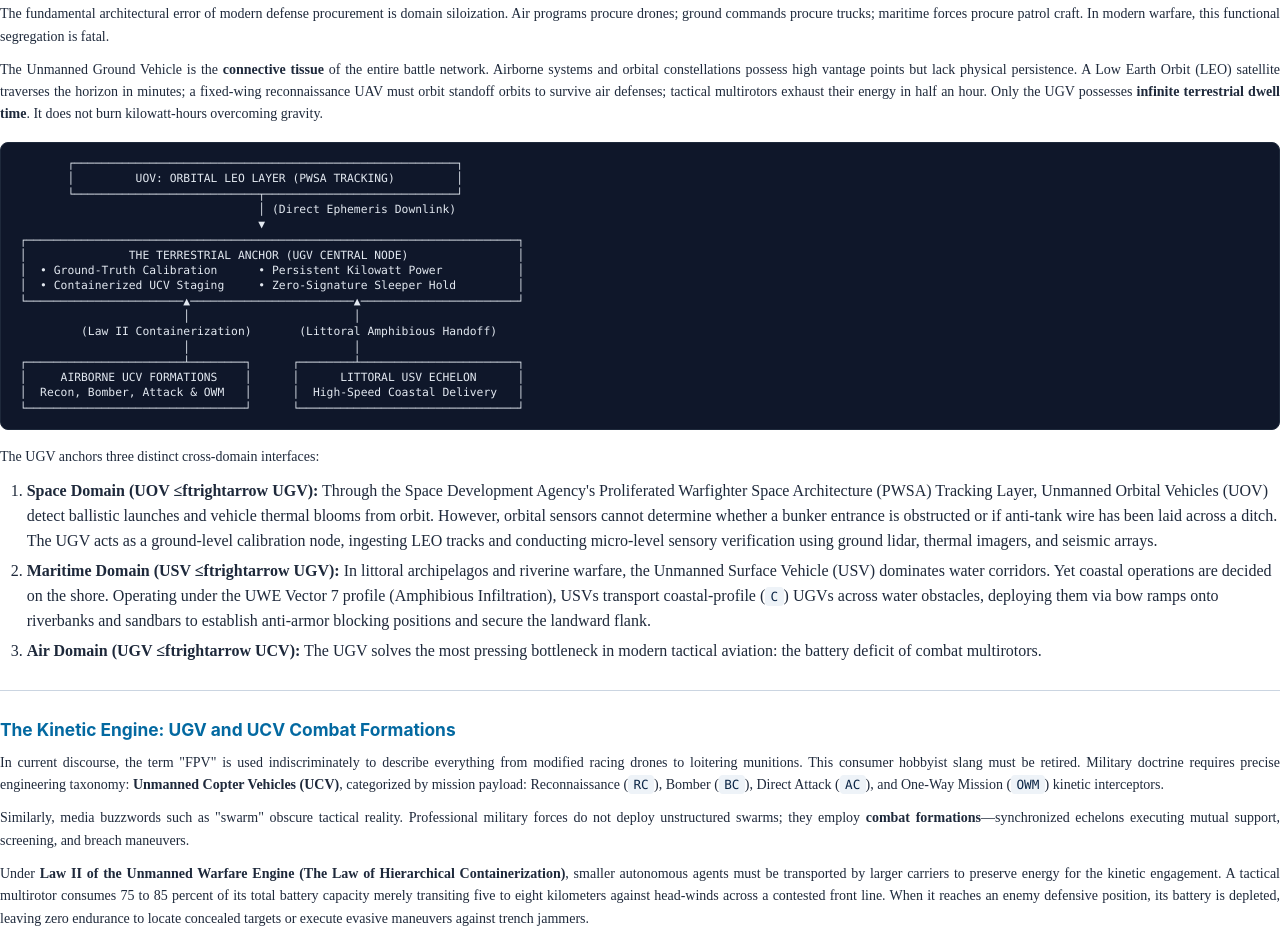
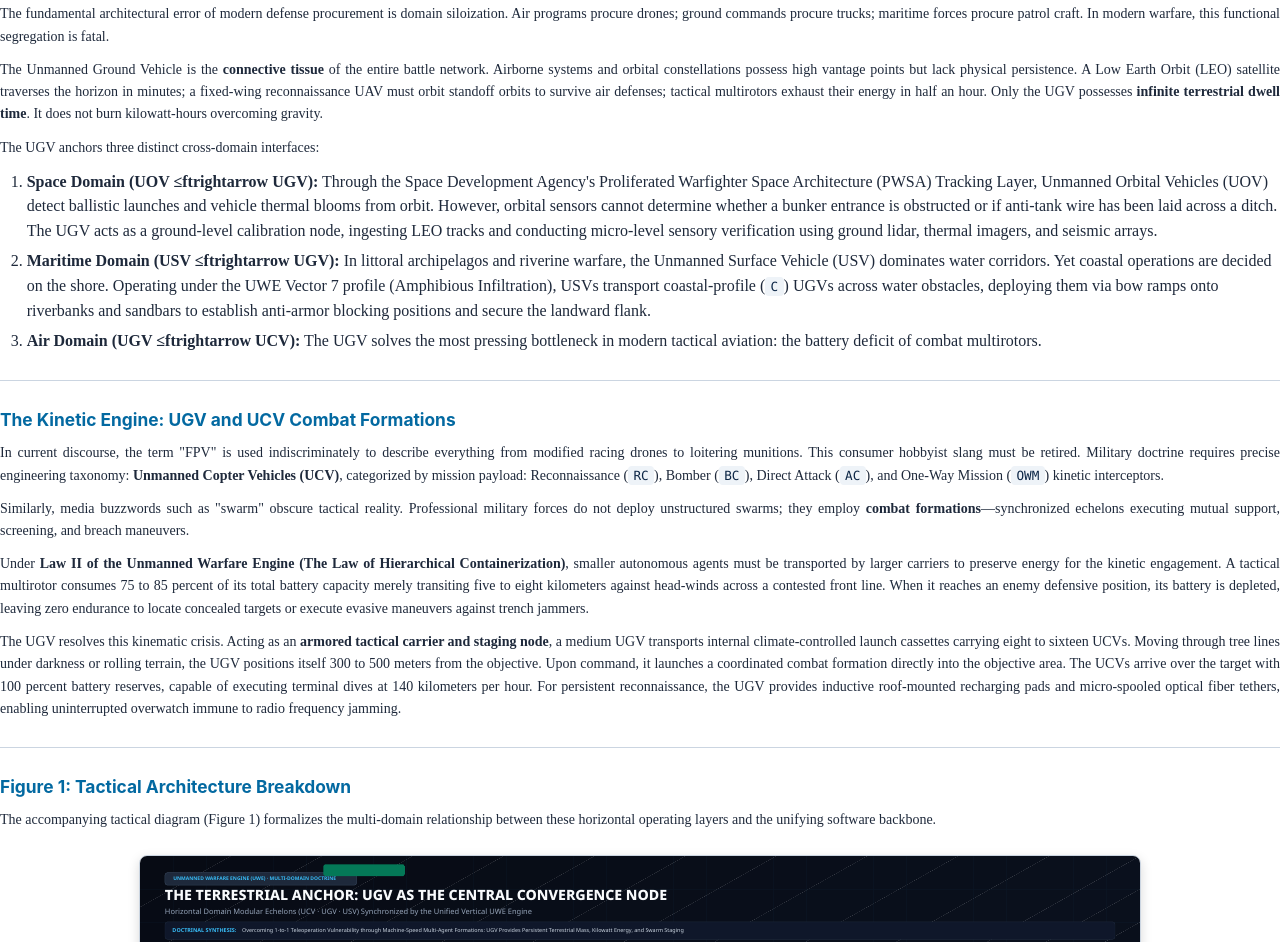
Before and after one commit to sshill/UWE-concept-proof, a plain HTML site: page UWE_MWI_West_Point_Essay.html in a window 1280 px wide. Shown: the part 1359-2301 px from the top of the page. Drawn offline with Linux system fonts and the light colour scheme.

Commit message:
style(mwi): remove redundant ASCII diagram duplicating Figure 1 [verified: antigravity]

```diff
--- a/UWE_MWI_West_Point_Essay.html
+++ b/UWE_MWI_West_Point_Essay.html
@@ -63,23 +63,6 @@
 <h3 style="font-size: 13pt; font-weight: 700; color: #0369a1; margin-top: 16pt; margin-bottom: 8pt; line-height: 1.35;">The Connective Backbone: UGV as Cross-Domain Convergence Node</h3>
 <p style="margin: 8pt 0; line-height: 1.6; text-align: justify; color: #1e293b; font-size: 10.5pt;">The fundamental architectural error of modern defense procurement is domain siloization. Air programs procure drones; ground commands procure trucks; maritime forces procure patrol craft. In modern warfare, this functional segregation is fatal.</p>
 <p style="margin: 8pt 0; line-height: 1.6; text-align: justify; color: #1e293b; font-size: 10.5pt;">The Unmanned Ground Vehicle is the <strong>connective tissue</strong> of the entire battle network. Airborne systems and orbital constellations possess high vantage points but lack physical persistence. A Low Earth Orbit (LEO) satellite traverses the horizon in minutes; a fixed-wing reconnaissance UAV must orbit standoff orbits to survive air defenses; tactical multirotors exhaust their energy in half an hour. Only the UGV possesses <strong>infinite terrestrial dwell time</strong>. It does not burn kilowatt-hours overcoming gravity.</p>
-<pre style="background: #0f172a; color: #e2e8f0; padding: 10pt 14pt; border-radius: 6pt; font-family: Consolas, monospace; font-size: 8.5pt; line-height: 1.35; overflow-x: auto; margin: 12pt 0; border: 1px solid #1e293b;">       ┌────────────────────────────────────────────────────────┐
-       │         UOV: ORBITAL LEO LAYER (PWSA TRACKING)         │
-       └───────────────────────────┬────────────────────────────┘
-                                   │ (Direct Ephemeris Downlink)
-                                   ▼
-┌────────────────────────────────────────────────────────────────────────┐
-│               THE TERRESTRIAL ANCHOR (UGV CENTRAL NODE)                │
-│  • Ground-Truth Calibration      • Persistent Kilowatt Power           │
-│  • Containerized UCV Staging     • Zero-Signature Sleeper Hold         │
-└───────────────────────▲────────────────────────▲───────────────────────┘
-                        │                        │
-         (Law II Containerization)       (Littoral Amphibious Handoff)
-                        │                        │
-┌───────────────────────┴────────┐      ┌────────┴───────────────────────┐
-│     AIRBORNE UCV FORMATIONS    │      │      LITTORAL USV ECHELON      │
-│  Recon, Bomber, Attack &amp; OWM   │      │  High-Speed Coastal Delivery   │
-└────────────────────────────────┘      └────────────────────────────────┘</pre>
 <p style="margin: 8pt 0; line-height: 1.6; text-align: justify; color: #1e293b; font-size: 10.5pt;">The UGV anchors three distinct cross-domain interfaces:</p>
 <ol style="margin: 8pt 0 8pt 20pt; padding-left: 0; line-height: 1.55;">
 <li style="margin-bottom: 4pt; color: #1e293b;"><strong>Space Domain (UOV ≤ftrightarrow UGV):</strong> Through the Space Development Agency's Proliferated Warfighter Space Architecture (PWSA) Tracking Layer, Unmanned Orbital Vehicles (UOV) detect ballistic launches and vehicle thermal blooms from orbit. However, orbital sensors cannot determine whether a bunker entrance is obstructed or if anti-tank wire has been laid across a ditch. The UGV acts as a ground-level calibration node, ingesting LEO tracks and conducting micro-level sensory verification using ground lidar, thermal imagers, and seismic arrays.</li>
```
Also changed, not shown: 4 other files.
